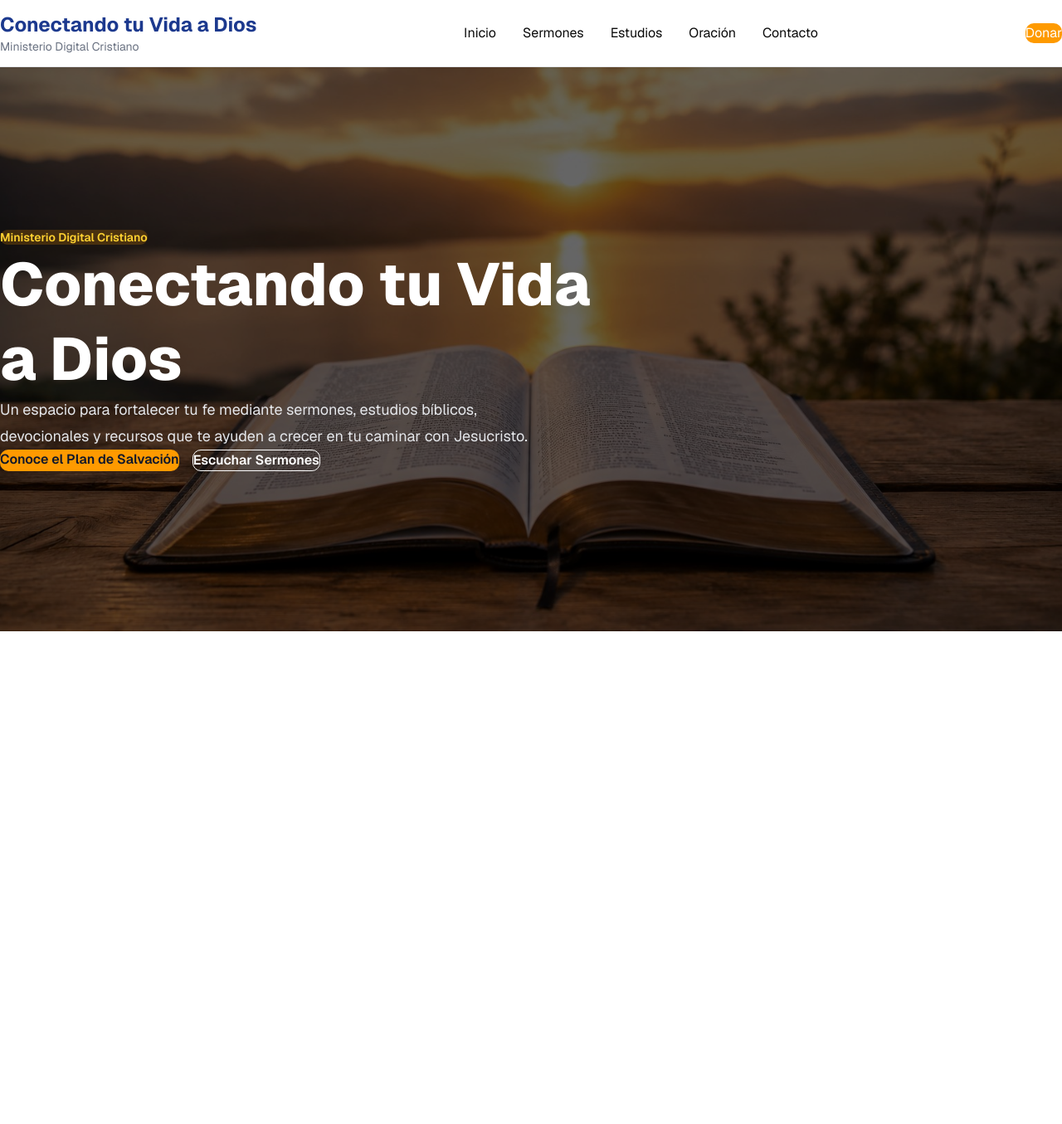
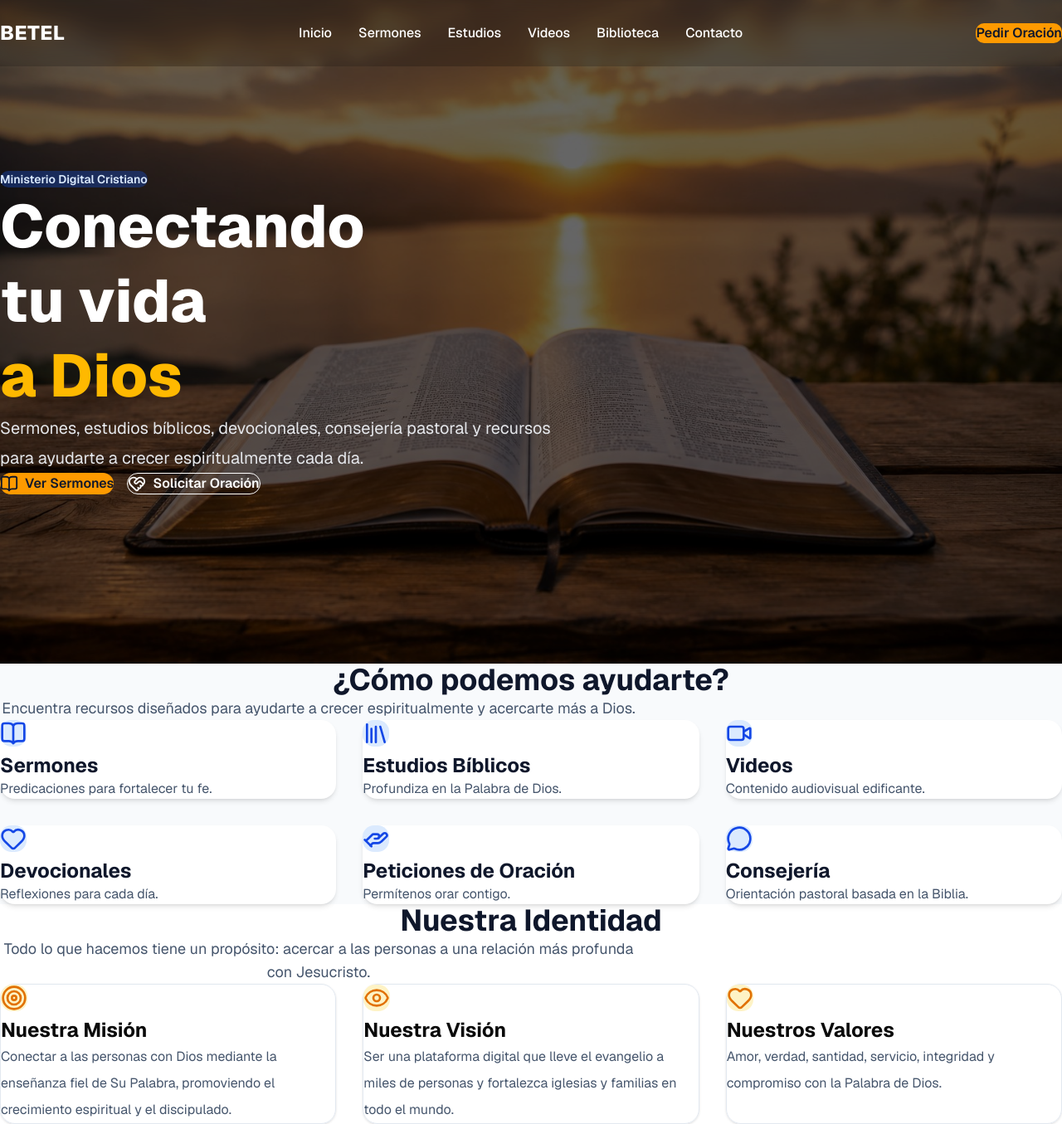
Before and after one commit to pentecostalesnicas-byte/conectando-tu-vida-a-Dios, a Next.js app: page / in a window 1280 px wide. Shown: the whole page at 83% size. Before the commit the page ends 800 px from the top, so only its background shows below. Built offline with nearby package versions, Linux system fonts and the light colour scheme.

Commit message:
BETEL V2 - Hero, Navbar, QuickLinks y estructura inicial

```diff
--- a/app/page.tsx
+++ b/app/page.tsx
@@ -1,12 +1,17 @@
-import Header from "@/components/layout/Header";
+import Navbar from "@/components/layout/Navbar";
 import Hero from "@/components/home/Hero";
+import QuickLinks from "@/components/home/QuickLinks";
+import Mission from "@/components/home/Mission";
 
 export default function Home() {
   return (
     <>
-      <Header />
+      <Navbar />
+
       <main>
         <Hero />
+        <QuickLinks />
+        <Mission />
       </main>
     </>
   );
--- a/components/home/Hero.tsx
+++ b/components/home/Hero.tsx
@@ -1,47 +1,66 @@
-import Link from "next/link";
+import Image from "next/image";
+import { BookOpen, HeartHandshake } from "lucide-react";
 
 export default function Hero() {
   return (
-    <section
-      className="relative flex min-h-[85vh] items-center bg-cover bg-center"
-      style={{
-        backgroundImage: "url('/images/hero/hero.jpg')",
-      }}
-    >
+    <section className="relative h-screen min-h-[700px] overflow-hidden">
+      {/* Imagen de fondo */}
+      <Image
+        src="/images/hero/hero.jpg"
+        alt="Conectando tu vida a Dios"
+        fill
+        priority
+        className="object-cover"
+      />
+
       {/* Capa oscura */}
-      <div className="absolute inset-0 bg-black/60"></div>
+      <div className="absolute inset-0 bg-black/60" />
 
       {/* Contenido */}
-      <div className="relative mx-auto max-w-7xl px-6 py-24 text-white">
+      <div className="relative z-10 flex h-full items-center">
+        <div className="mx-auto max-w-7xl px-6">
           <div className="max-w-3xl">
-          <span className="rounded-full bg-amber-500/20 px-4 py-2 text-sm font-semibold text-amber-300">
+
+            <span className="inline-block rounded-full bg-blue-600/30 px-5 py-2 text-sm font-semibold text-blue-100 backdrop-blur">
               Ministerio Digital Cristiano
             </span>
 
-          <h1 className="mt-6 text-5xl font-extrabold leading-tight md:text-7xl">
-            Conectando tu Vida a Dios
+            <h1 className="mt-6 text-5xl font-extrabold leading-tight text-white md:text-7xl">
+              Conectando
+              <br />
+              tu vida
+              <br />
+              <span className="text-amber-400">
+                a Dios
+              </span>
             </h1>
 
-          <p className="mt-6 max-w-2xl text-lg leading-8 text-gray-200">
-            Un espacio para fortalecer tu fe mediante sermones, estudios
-            bíblicos, devocionales y recursos que te ayuden a crecer en tu
-            caminar con Jesucristo.
+            <p className="mt-8 max-w-2xl text-xl leading-9 text-gray-200">
+              Sermones, estudios bíblicos, devocionales,
+              consejería pastoral y recursos para ayudarte
+              a crecer espiritualmente cada día.
             </p>
 
             <div className="mt-10 flex flex-wrap gap-4">
-            <Link
-              href="/plan-de-salvacion"
-              className="rounded-lg bg-amber-500 px-6 py-3 font-semibold text-slate-900 transition hover:bg-amber-400"
-            >
-              Conoce el Plan de Salvación
-            </Link>
 
-            <Link
-              href="/sermones"
-              className="rounded-lg border border-white px-6 py-3 font-semibold transition hover:bg-white hover:text-slate-900"
-            >
-              Escuchar Sermones
-            </Link>
+              <button className="flex items-center gap-2 rounded-xl bg-amber-500 px-7 py-4 font-semibold text-slate-900 transition hover:scale-105 hover:bg-amber-400">
+
+                <BookOpen size={22} />
+
+                Ver Sermones
+
+              </button>
+
+              <button className="flex items-center gap-2 rounded-xl border border-white px-7 py-4 font-semibold text-white transition hover:bg-white hover:text-slate-900">
+
+                <HeartHandshake size={22} />
+
+                Solicitar Oración
+
+              </button>
+
+            </div>
+
           </div>
         </div>
       </div>
--- /dev/null
+++ b/components/home/Mission.tsx
@@ -0,0 +1,63 @@
+import { Target, Eye, Heart } from "lucide-react";
+
+export default function Mission() {
+  const cards = [
+    {
+      icon: Target,
+      title: "Nuestra Misión",
+      text: "Conectar a las personas con Dios mediante la enseñanza fiel de Su Palabra, promoviendo el crecimiento espiritual y el discipulado.",
+    },
+    {
+      icon: Eye,
+      title: "Nuestra Visión",
+      text: "Ser una plataforma digital que lleve el evangelio a miles de personas y fortalezca iglesias y familias en todo el mundo.",
+    },
+    {
+      icon: Heart,
+      title: "Nuestros Valores",
+      text: "Amor, verdad, santidad, servicio, integridad y compromiso con la Palabra de Dios.",
+    },
+  ];
+
+  return (
+    <section className="bg-white py-24">
+      <div className="mx-auto max-w-7xl px-6">
+        <div className="text-center">
+          <h2 className="text-4xl font-bold text-slate-900">
+            Nuestra Identidad
+          </h2>
+
+          <p className="mx-auto mt-5 max-w-3xl text-lg text-slate-600">
+            Todo lo que hacemos tiene un propósito: acercar a las personas a una
+            relación más profunda con Jesucristo.
+          </p>
+        </div>
+
+        <div className="mt-16 grid gap-8 md:grid-cols-3">
+          {cards.map((card) => {
+            const Icon = card.icon;
+
+            return (
+              <div
+                key={card.title}
+                className="rounded-2xl border border-slate-200 p-8 shadow-sm transition hover:-translate-y-2 hover:shadow-xl"
+              >
+                <div className="mb-6 inline-flex rounded-xl bg-amber-100 p-4">
+                  <Icon className="h-8 w-8 text-amber-600" />
+                </div>
+
+                <h3 className="mb-4 text-2xl font-bold">
+                  {card.title}
+                </h3>
+
+                <p className="leading-8 text-slate-600">
+                  {card.text}
+                </p>
+              </div>
+            );
+          })}
+        </div>
+      </div>
+    </section>
+  );
+}
--- /dev/null
+++ b/components/home/QuickLinks.tsx
@@ -0,0 +1,81 @@
+import {
+  BookOpen,
+  Video,
+  Heart,
+  HandHelping,
+  Library,
+  MessageCircle,
+} from "lucide-react";
+
+const items = [
+  {
+    title: "Sermones",
+    description: "Predicaciones para fortalecer tu fe.",
+    icon: BookOpen,
+  },
+  {
+    title: "Estudios Bíblicos",
+    description: "Profundiza en la Palabra de Dios.",
+    icon: Library,
+  },
+  {
+    title: "Videos",
+    description: "Contenido audiovisual edificante.",
+    icon: Video,
+  },
+  {
+    title: "Devocionales",
+    description: "Reflexiones para cada día.",
+    icon: Heart,
+  },
+  {
+    title: "Peticiones de Oración",
+    description: "Permítenos orar contigo.",
+    icon: HandHelping,
+  },
+  {
+    title: "Consejería",
+    description: "Orientación pastoral basada en la Biblia.",
+    icon: MessageCircle,
+  },
+];
+
+export default function QuickLinks() {
+  return (
+    <section className="bg-slate-50 py-20">
+      <div className="mx-auto max-w-7xl px-6">
+        <h2 className="mb-4 text-center text-4xl font-bold text-slate-900">
+          ¿Cómo podemos ayudarte?
+        </h2>
+
+        <p className="mx-auto mb-14 max-w-3xl text-center text-lg text-slate-600">
+          Encuentra recursos diseñados para ayudarte a crecer espiritualmente y
+          acercarte más a Dios.
+        </p>
+
+        <div className="grid gap-8 md:grid-cols-2 lg:grid-cols-3">
+          {items.map((item) => {
+            const Icon = item.icon;
+
+            return (
+              <div
+                key={item.title}
+                className="rounded-2xl bg-white p-8 shadow-md transition duration-300 hover:-translate-y-2 hover:shadow-xl"
+              >
+                <div className="mb-5 inline-flex rounded-xl bg-blue-100 p-4">
+                  <Icon className="h-8 w-8 text-blue-700" />
+                </div>
+
+                <h3 className="mb-3 text-2xl font-bold text-slate-900">
+                  {item.title}
+                </h3>
+
+                <p className="text-slate-600">{item.description}</p>
+              </div>
+            );
+          })}
+        </div>
+      </div>
+    </section>
+  );
+}
--- /dev/null
+++ b/components/layout/Navbar.tsx
@@ -0,0 +1,34 @@
+"use client";
+
+import Link from "next/link";
+
+export default function Navbar() {
+  return (
+    <header className="fixed top-0 left-0 z-50 w-full bg-black/20 backdrop-blur-md">
+      <div className="mx-auto flex h-20 max-w-7xl items-center justify-between px-6">
+        {/* Logo */}
+        <Link
+          href="/"
+          className="text-2xl font-extrabold text-white tracking-wide"
+        >
+          BETEL
+        </Link>
+
+        {/* Menú */}
+        <nav className="hidden md:flex items-center gap-8 text-white font-medium">
+          <Link href="/">Inicio</Link>
+          <Link href="#">Sermones</Link>
+          <Link href="#">Estudios</Link>
+          <Link href="#">Videos</Link>
+          <Link href="#">Biblioteca</Link>
+          <Link href="#">Contacto</Link>
+        </nav>
+
+        {/* Botón */}
+        <button className="rounded-lg bg-amber-500 px-5 py-2 font-semibold text-slate-900 hover:bg-amber-400 transition">
+          Pedir Oración
+        </button>
+      </div>
+    </header>
+  );
+}
```
Also changed, not shown: components/home/CallToAction.tsx (added), components/home/LatestContent.tsx (added), components/layout/Footer.tsx (added). Lines whose indentation alone changed are shown as unchanged.
